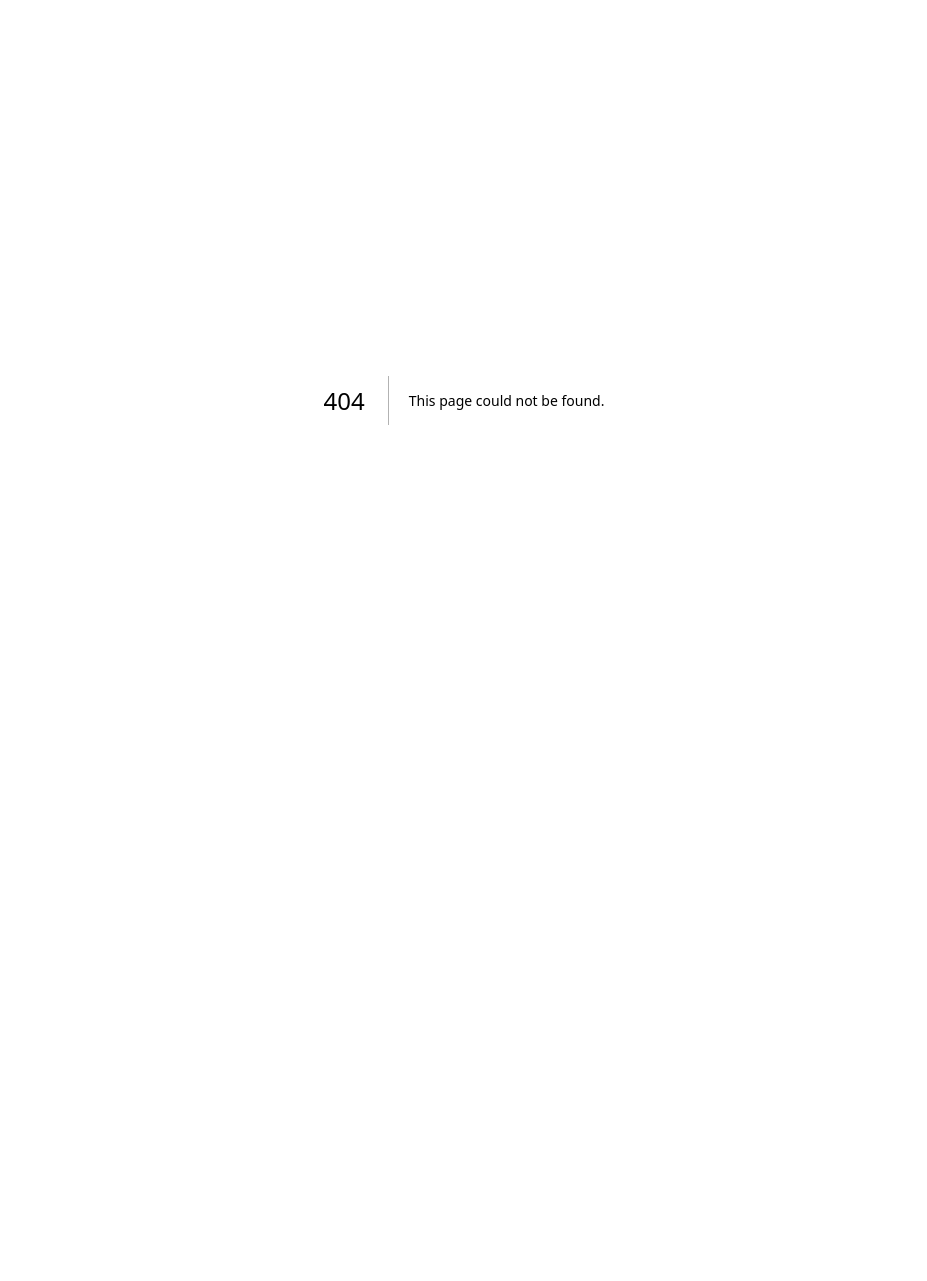
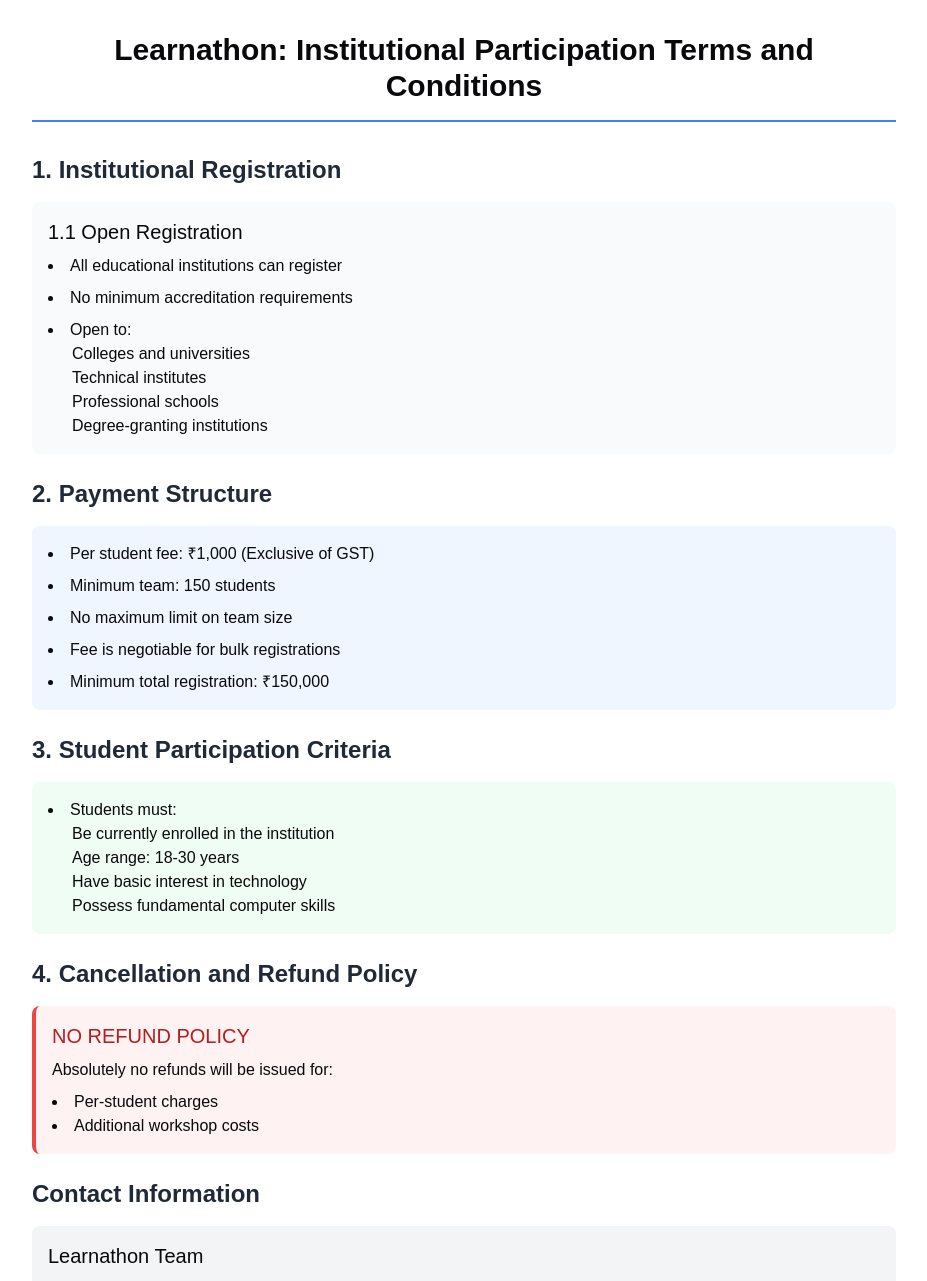
Before and after one commit to Co-ignite/learnathon-dashboard, a Next.js app: page /terms-and-conditions in a window 1280 px wide. Before the commit this address had no page. Shown: the top 1281 px of the page, without its empty margins (176-1103 px from the left). Before the commit the page ends 800 px from the top, so only its background shows below. Built offline with nearby package versions, Linux system fonts and the light colour scheme.

Commit message:
terms and conditions

```diff
--- a/package.json
+++ b/package.json
@@ -13,6 +13,7 @@
     "@hookform/resolvers": "^3.9.0",
     "@opentelemetry/api": "^1.9.0",
     "@prisma/client": "^5.21.1",
+    "@radix-ui/react-checkbox": "^1.1.2",
     "@radix-ui/react-dialog": "^1.1.2",
     "@radix-ui/react-dropdown-menu": "^2.1.2",
     "@radix-ui/react-icons": "^1.3.0",
@@ -45,6 +46,7 @@
     "react-dropzone": "^14.2.10",
     "react-firebase-hooks": "^5.1.1",
     "react-hook-form": "^7.53.1",
+    "shadcn-ui": "^0.9.3",
     "tailwind-merge": "^2.5.4",
     "tailwindcss-animate": "^1.0.7",
     "xlsx": "^0.18.5",
--- /dev/null
+++ b/src/app/terms-and-conditions/page.tsx
@@ -0,0 +1,102 @@
+import React from 'react';
+import Head from 'next/head';
+
+export default function LearnathonTerms() {
+    return (
+        <div className="container mx-auto px-4 py-8 max-w-4xl">
+            <Head>
+                <title>Learnathon: Institutional Participation Terms and Conditions</title>
+                <meta name="description" content="Learnathon Institutional Participation Terms and Conditions" />
+            </Head>
+
+            <main>
+                <h1 className="text-3xl font-bold text-center mb-8 pb-4 border-b-2 border-blue-500">
+                    Learnathon: Institutional Participation Terms and Conditions
+                </h1>
+
+                <section className="mb-6">
+                    <h2 className="text-2xl font-semibold text-gray-800 mb-4">1. Institutional Registration</h2>
+                    <div className="bg-gray-50 p-4 rounded-lg">
+                        <h3 className="text-xl font-medium mb-2">1.1 Open Registration</h3>
+                        <ul className="list-disc list-inside space-y-2">
+                            <li>All educational institutions can register</li>
+                            <li>No minimum accreditation requirements</li>
+                            <li>Open to:
+                                <ul className="list-circle pl-6">
+                                    <li>Colleges and universities</li>
+                                    <li>Technical institutes</li>
+                                    <li>Professional schools</li>
+                                    <li>Degree-granting institutions</li>
+                                </ul>
+                            </li>
+                        </ul>
+                    </div>
+                </section>
+
+                <section className="mb-6">
+                    <h2 className="text-2xl font-semibold text-gray-800 mb-4">2. Payment Structure</h2>
+                    <div className="bg-blue-50 p-4 rounded-lg">
+                        <ul className="list-disc list-inside space-y-2">
+                            <li>Per student fee: ₹1,000 (Exclusive of GST)</li>
+                            <li>Minimum team: 150 students</li>
+                            <li>No maximum limit on team size</li>
+                            <li>Fee is negotiable for bulk registrations</li>
+                            <li>Minimum total registration: ₹150,000</li>
+                        </ul>
+                    </div>
+                </section>
+
+                <section className="mb-6">
+                    <h2 className="text-2xl font-semibold text-gray-800 mb-4">3. Student Participation Criteria</h2>
+                    <div className="bg-green-50 p-4 rounded-lg">
+                        <ul className="list-disc list-inside space-y-2">
+                            <li>Students must:
+                                <ul className="list-circle pl-6">
+                                    <li>Be currently enrolled in the institution</li>
+                                    <li>Age range: 18-30 years</li>
+                                    <li>Have basic interest in technology</li>
+                                    <li>Possess fundamental computer skills</li>
+                                </ul>
+                            </li>
+                        </ul>
+                    </div>
+                </section>
+
+                <section className="mb-6">
+                    <h2 className="text-2xl font-semibold text-gray-800 mb-4">4. Cancellation and Refund Policy</h2>
+                    <div className="bg-red-50 p-4 rounded-lg border-l-4 border-red-500">
+                        <h3 className="text-xl font-medium text-red-700 mb-2">NO REFUND POLICY</h3>
+                        <p className="mb-2">Absolutely no refunds will be issued for:</p>
+                        <ul className="list-disc list-inside">
+                            <li>Per-student charges</li>
+                            <li>Additional workshop costs</li>
+                        </ul>
+                    </div>
+                </section>
+
+                <section className="mb-6">
+                    <h2 className="text-2xl font-semibold text-gray-800 mb-4">Contact Information</h2>
+                    <div className="bg-gray-100 p-4 rounded-lg">
+                        <h3 className="text-xl font-medium mb-2">Learnathon Team</h3>
+                        <p>Email: <a href="mailto:hr@learnathon.live" className="text-blue-600 hover:underline">hr@learnathon.live</a></p>
+                        <p>Phone: +91 98493 85818</p>
+                    </div>
+                </section>
+
+                <div className="bg-yellow-50 p-4 rounded-lg border-l-4 border-yellow-500 mb-6">
+                    <h3 className="text-xl font-medium mb-2">Important Notes</h3>
+                    <ul className="list-disc list-inside space-y-2">
+                        <li>By proceeding with registration, all institutional representatives acknowledge the terms and conditions</li>
+                        <li>Pricing is subject to negotiation for bulk registrations</li>
+                        <li>All fees are exclusive of GST</li>
+                    </ul>
+                </div>
+
+                <footer className="text-center text-gray-500 pt-6 border-t">
+                    <p>© 2024 Learnathon. All rights reserved.</p>
+                    <p>Version 1.2 - Last Updated: November 26th, 2024</p>
+                </footer>
+            </main>
+        </div>
+    );
+}
--- a/src/components/college/collegeForm.tsx
+++ b/src/components/college/collegeForm.tsx
@@ -22,7 +22,8 @@
 } from "src/components/ui/select";
 import { toast } from "@/hooks/use-toast";
 import { useState, useEffect } from "react";
-import { CardFooter } from "../ui/card";
+import { CardFooter } from "src/components/ui/card";
+import { Checkbox } from "src/components/ui/checkbox";
 
 const formSchema = z.object({
   state: z.string().min(1, "Please select a state"),
@@ -34,6 +35,7 @@
   repEmail: z.string().email("Invalid email address"),
   repContact: z.string().min(10, "Contact number must be at least 10 digits"),
   role: z.string().min(2, "Role must be at least 2 characters"),
+  agreeToTerms: z.boolean().refine((value) => value, { message: 'You must agree to the terms and conditions' }),
 });
 
 type FormValues = z.infer<typeof formSchema> & { id?: string };
@@ -101,6 +103,7 @@
       repEmail: "",
       repContact: "",
       role: "",
+      agreeToTerms: false,
     },
   });
 
@@ -367,6 +370,24 @@
             </Select>
             <FormMessage />
           </FormItem>
+          <div className="flex items-center space-x-2">
+            <FormField
+              control={form.control}
+              name="agreeToTerms"
+              render={({ field }) => (
+                <FormItem>
+                  <FormControl>
+                    <Checkbox checked={field.value} onCheckedChange={field.onChange} />
+                  </FormControl>
+                  <FormMessage />
+                </FormItem>
+              )}
+            />
+            <label
+              htmlFor="agreeToTerms"
+              className="text-sm text-gray-500"
+            >I agree to the <a href="/terms-and-conditions" className="text-blue-500 hover:underline">terms and conditions</a></label>
+          </div>
           <Button type="submit" className="w-full">
             Next
           </Button>
--- /dev/null
+++ b/src/components/ui/checkbox.tsx
@@ -0,0 +1,29 @@
+"use client"
+
+import * as React from "react"
+import * as CheckboxPrimitive from "@radix-ui/react-checkbox"
+import { cn } from "@/lib/utils"
+import { CheckIcon } from "@radix-ui/react-icons"
+
+const Checkbox = React.forwardRef<
+  React.ElementRef<typeof CheckboxPrimitive.Root>,
+  React.ComponentPropsWithoutRef<typeof CheckboxPrimitive.Root>
+>(({ className, ...props }, ref) => (
+  <CheckboxPrimitive.Root
+    ref={ref}
+    className={cn(
+      "peer h-4 w-4 shrink-0 rounded-sm border border-primary shadow focus-visible:outline-none focus-visible:ring-1 focus-visible:ring-ring disabled:cursor-not-allowed disabled:opacity-50 data-[state=checked]:bg-primary data-[state=checked]:text-primary-foreground",
+      className
+    )}
+    {...props}
+  >
+    <CheckboxPrimitive.Indicator
+      className={cn("flex items-center justify-center text-current")}
+    >
+      <CheckIcon className="h-4 w-4" />
+    </CheckboxPrimitive.Indicator>
+  </CheckboxPrimitive.Root>
+))
+Checkbox.displayName = CheckboxPrimitive.Root.displayName
+
+export { Checkbox }
```
Also changed, not shown: 1 other file (tests, documents, lock files or other folders).
